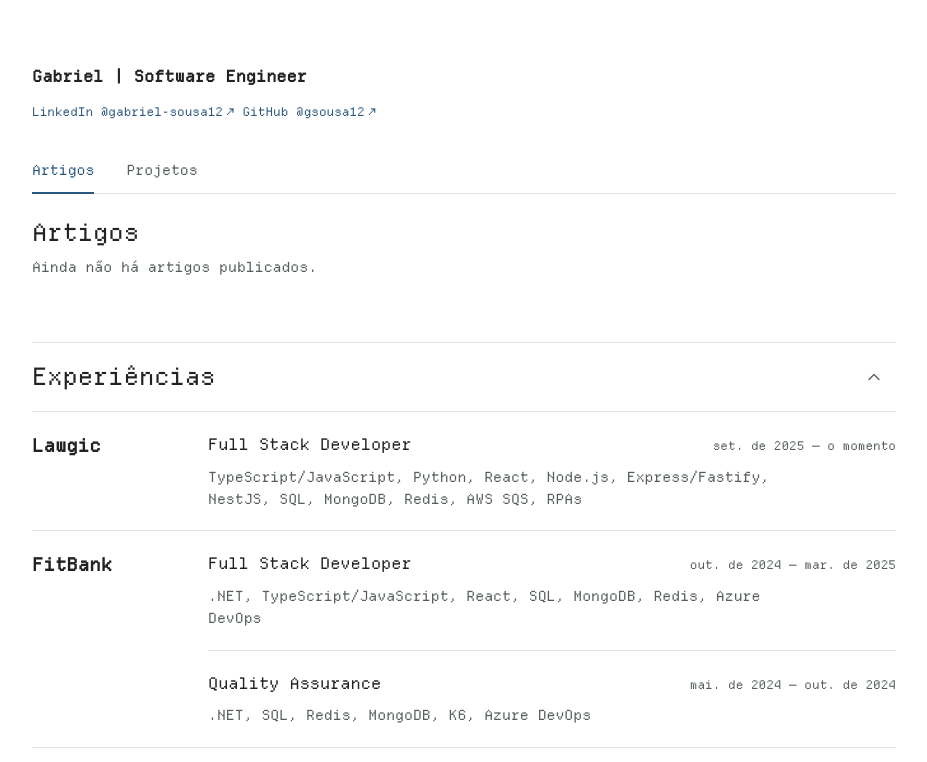
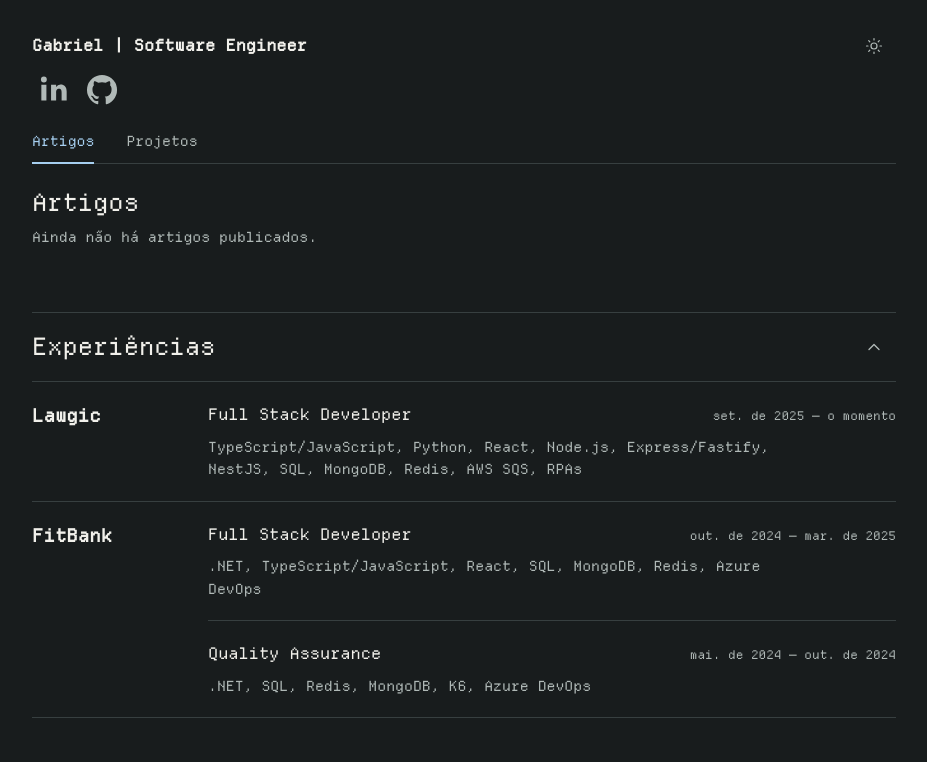
Before and after one commit to gsousa12/portfolio, an Astro site: page / in a window 1280 px wide. Shown: the whole page, without its empty margins (176-1103 px from the left). Built offline with nearby package versions, Linux system fonts and the light colour scheme; Astro itself is replaced by a stand-in of ours.

Commit message:
feat: add theme toggle component and implement dark mode styles

```diff
--- /dev/null
+++ b/src/components/ThemeToggle.astro
@@ -0,0 +1,56 @@
+<button class="theme-toggle icon-control" type="button" aria-label="Ativar tema claro" hidden>
+  <svg class="moon-icon" viewBox="0 0 24 24" aria-hidden="true">
+    <path d="M20.4 15.5A8.5 8.5 0 0 1 8.5 3.6 8.5 8.5 0 1 0 20.4 15.5Z"></path>
+  </svg>
+  <svg class="sun-icon" viewBox="0 0 24 24" aria-hidden="true">
+    <circle cx="12" cy="12" r="4"></circle>
+    <path d="M12 2v2M12 20v2M4.93 4.93l1.42 1.42M17.65 17.65l1.42 1.42M2 12h2M20 12h2M4.93 19.07l1.42-1.42M17.65 6.35l1.42-1.42"></path>
+  </svg>
+</button>
+
+<script>
+  const toggle = document.querySelector<HTMLButtonElement>('.theme-toggle');
+
+  if (toggle) {
+    const root = document.documentElement;
+    const updateLabel = () => {
+      const label = root.dataset.theme === 'dark' ? 'Ativar tema claro' : 'Ativar tema escuro';
+      toggle.setAttribute('aria-label', label);
+      toggle.title = label;
+    };
+
+    updateLabel();
+    toggle.hidden = false;
+
+    toggle.addEventListener('click', () => {
+      root.dataset.theme = root.dataset.theme === 'dark' ? 'light' : 'dark';
+      updateLabel();
+    });
+  }
+</script>
+
+<style>
+  .theme-toggle {
+    flex: none;
+    cursor: pointer;
+  }
+
+  svg {
+    width: 1.125rem;
+    height: 1.125rem;
+    fill: none;
+    stroke: currentColor;
+    stroke-linecap: round;
+    stroke-linejoin: round;
+    stroke-width: 1.6;
+  }
+
+  .sun-icon,
+  :global(:root[data-theme='dark']) .moon-icon {
+    display: none;
+  }
+
+  :global(:root[data-theme='dark']) .sun-icon {
+    display: block;
+  }
+</style>
--- a/src/layouts/BaseLayout.astro
+++ b/src/layouts/BaseLayout.astro
@@ -10,7 +10,7 @@ const { title, description } = Astro.props;
 ---
 
 <!doctype html>
-<html lang="pt-BR">
+<html lang="pt-BR" data-theme="dark">
   <head>
     <meta charset="UTF-8" />
     <meta name="viewport" content="width=device-width, initial-scale=1" />
--- a/src/pages/index.astro
+++ b/src/pages/index.astro
@@ -1,6 +1,7 @@
 ---
 import ExperienceTimeline from '../components/ExperienceTimeline.astro';
 import PortfolioTabs from '../components/PortfolioTabs.astro';
+import ThemeToggle from '../components/ThemeToggle.astro';
 import { experiences, profile } from '../data/profile';
 import BaseLayout from '../layouts/BaseLayout.astro';
 
@@ -11,13 +12,32 @@ const title = 'gabs - blog';
   <div class="content-shell">
     <main>
       <div class="profile-intro">
-        <h1>{profile.givenName} | <span lang="en">{profile.role}</span></h1>
+        <div class="profile-heading">
+          <h1>{profile.givenName} | <span lang="en">{profile.role}</span></h1>
+          <ThemeToggle />
+        </div>
         <nav class="profile-links" aria-label="Redes sociais">
-          <a href={profile.linkedin.href} target="_blank" rel="noreferrer">
-            LinkedIn @{profile.linkedin.username} <span aria-hidden="true">↗</span>
+          <a
+            class="icon-control"
+            href={profile.linkedin.href}
+            target="_blank"
+            rel="noreferrer"
+            aria-label={`LinkedIn @${profile.linkedin.username}`}
+          >
+            <svg viewBox="0 0 24 24" aria-hidden="true">
+              <path d="M6.94 8.5H3.56V19h3.38V8.5ZM5.25 3A1.96 1.96 0 1 0 5.25 6.92 1.96 1.96 0 0 0 5.25 3ZM20.44 12.97c0-3.16-1.69-4.63-3.94-4.63a3.4 3.4 0 0 0-3.08 1.69V8.5h-3.38V19h3.38v-5.2c0-1.37.26-2.7 1.96-2.7 1.67 0 1.69 1.57 1.69 2.79V19h3.37v-6.03Z"></path>
+            </svg>
           </a>
-          <a href={profile.github.href} target="_blank" rel="noreferrer">
-            GitHub @{profile.github.username} <span aria-hidden="true">↗</span>
+          <a
+            class="icon-control"
+            href={profile.github.href}
+            target="_blank"
+            rel="noreferrer"
+            aria-label={`GitHub @${profile.github.username}`}
+          >
+            <svg viewBox="0 0 24 24" aria-hidden="true">
+              <path d="M12 2a10 10 0 0 0-3.16 19.49c.5.09.68-.22.68-.48v-1.87c-2.78.6-3.37-1.18-3.37-1.18-.45-1.16-1.11-1.47-1.11-1.47-.91-.62.07-.61.07-.61 1 .07 1.53 1.03 1.53 1.03.9 1.53 2.34 1.09 2.91.83.09-.65.35-1.09.64-1.34-2.22-.25-4.56-1.11-4.56-4.94 0-1.09.39-1.98 1.03-2.68-.1-.25-.45-1.27.1-2.64 0 0 .84-.27 2.75 1.02A9.58 9.58 0 0 1 12 6.82a9.6 9.6 0 0 1 2.5.34c1.92-1.3 2.76-1.02 2.76-1.02.54 1.37.2 2.39.1 2.64.64.7 1.03 1.59 1.03 2.68 0 3.84-2.34 4.68-4.57 4.93.36.31.68.92.68 1.86v2.76c0 .27.18.58.69.48A10 10 0 0 0 12 2Z"></path>
+            </svg>
           </a>
         </nav>
       </div>
@@ -30,16 +50,24 @@ const title = 'gabs - blog';
 
 <style>
   .content-shell {
-    padding-block: var(--section-space);
+    padding-block: var(--space-6) var(--section-space);
   }
 
   .profile-intro {
-    margin-bottom: var(--space-4);
+    --profile-icon-size: 2.25rem;
+    margin-bottom: var(--space-2);
+  }
+
+  .profile-heading {
+    display: flex;
+    min-height: var(--target-size);
+    align-items: center;
+    justify-content: space-between;
   }
 
   h1 {
     margin: 0;
-    font-size: 1rem;
+    font-size: clamp(var(--text-small), 4.4vw, 1rem);
     font-weight: 600;
   }
 
@@ -47,22 +75,12 @@ const title = 'gabs - blog';
     display: flex;
     align-items: center;
     justify-content: flex-start;
-    gap: var(--space-2);
-    font-size: var(--text-meta);
+    gap: var(--space-1);
   }
 
-  .profile-links a {
-    display: inline-flex;
-    min-width: 0;
-    min-height: var(--target-size);
-    align-items: center;
-    gap: var(--space-1);
-    border-radius: var(--radius-control);
-    overflow-wrap: anywhere;
-    text-decoration: none;
-  }
-
-  .profile-links a:hover {
-    text-decoration: underline;
+  .profile-links svg {
+    width: var(--profile-icon-size);
+    height: var(--profile-icon-size);
+    fill: currentColor;
   }
 </style>
--- a/src/styles/global.css
+++ b/src/styles/global.css
@@ -37,6 +37,16 @@
   --hover: #f3f5f4;
   --accent: #2c577e;
   --focus: var(--accent);
+}
+
+:root[data-theme='dark'] {
+  color-scheme: dark;
+  --background: #181c1d;
+  --text: #f1f0eb;
+  --muted: #b0b9b7;
+  --border: #373f40;
+  --hover: #292f30;
+  --accent: #a6cff0;
 }
 
 * {
```
